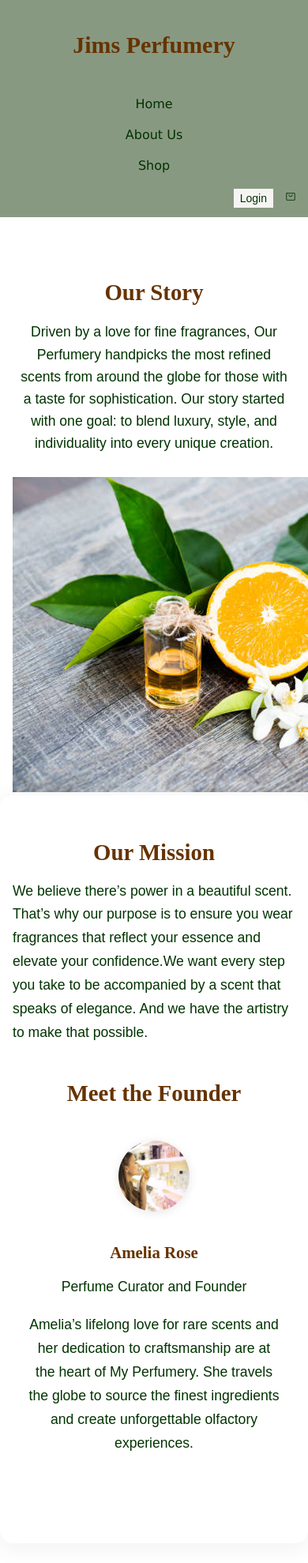
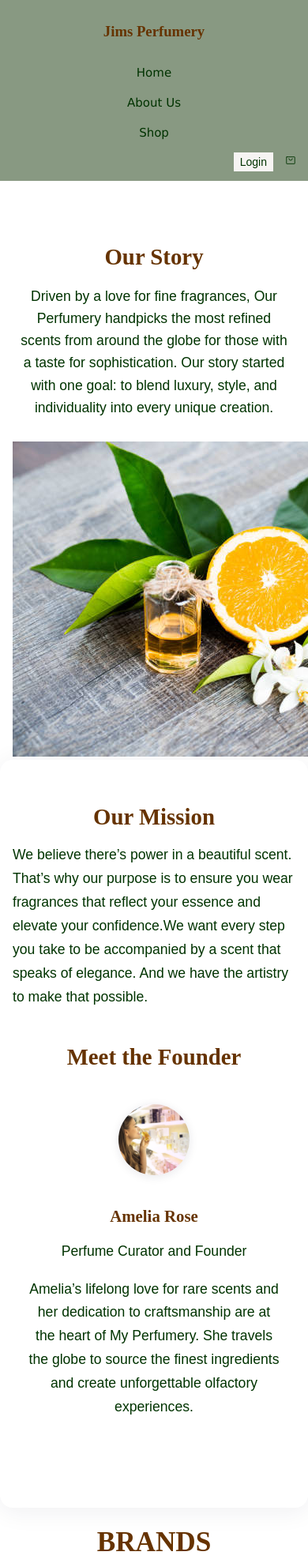
Before and after one commit to Anita23216/my-perfumery-website, a React (Vite) app: page /about in a window 390 px wide. Shown: the top 1979 px of the page at 79% size. Built offline with nearby package versions, Linux system fonts and the light colour scheme.

Commit message:
about phone view

```diff
--- a/src/Styles/About.css
+++ b/src/Styles/About.css
@@ -227,20 +227,4 @@ ul {
     height: 90px;
   }
 
-  .brandtitle h1 {
-    font-size: 1.8rem;
-    padding: 0 1rem;
-  }
-
-
-
-  .brandList li a {
-    font-size: 0.9rem;
-  }
-
-  ul {
-    flex-direction: column;
-    align-items: center;
-    gap: 0.8rem;
-  }
 }
--- a/src/Styles/Navbar.css
+++ b/src/Styles/Navbar.css
@@ -112,11 +112,11 @@
     align-items: flex-start;
     height: auto;
     padding: 10px;
-    gap: 12px;
+    gap: 8px;
   }
 
   .navbartitle {
-    font-size: 1.6rem;
+    font-size: 1rem;
     text-align: center;
     width: 100%;
   }
@@ -129,7 +129,7 @@
   }
 
   .navbarheading a {
-    font-size: 16px;
+    font-size: 15px;
     padding: 6px 10px;
     display: block;
     width: 100%;
@@ -164,7 +164,7 @@
    =========== */
 @media (min-width: 601px) and (max-width: 900px) {
   .navbar {
-    padding: 10px 20px;
+    padding: 8px 18px;
   }
 
   .navbarheading a {
@@ -173,6 +173,6 @@
   }
 
   .navbartitle {
-    font-size: 1.9rem;
+    font-size: 1rem;
   }
 }
```
